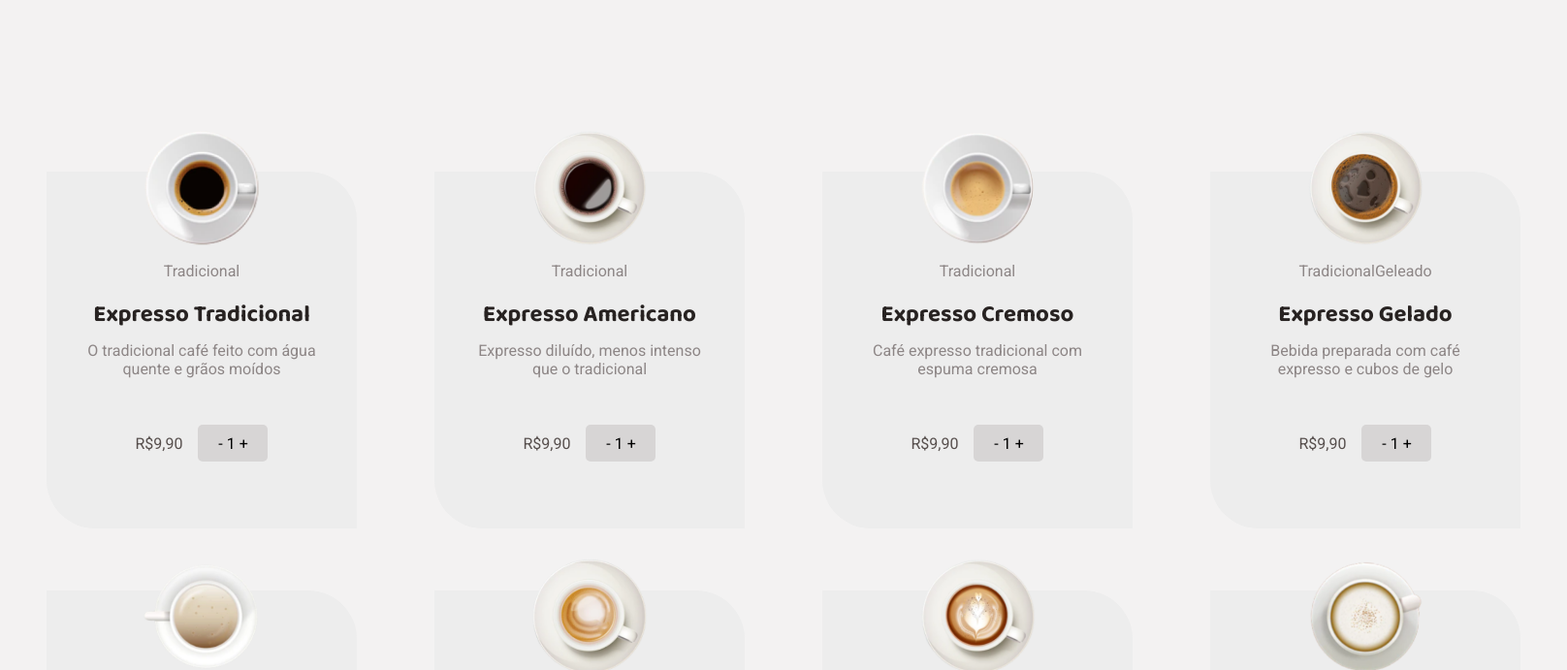
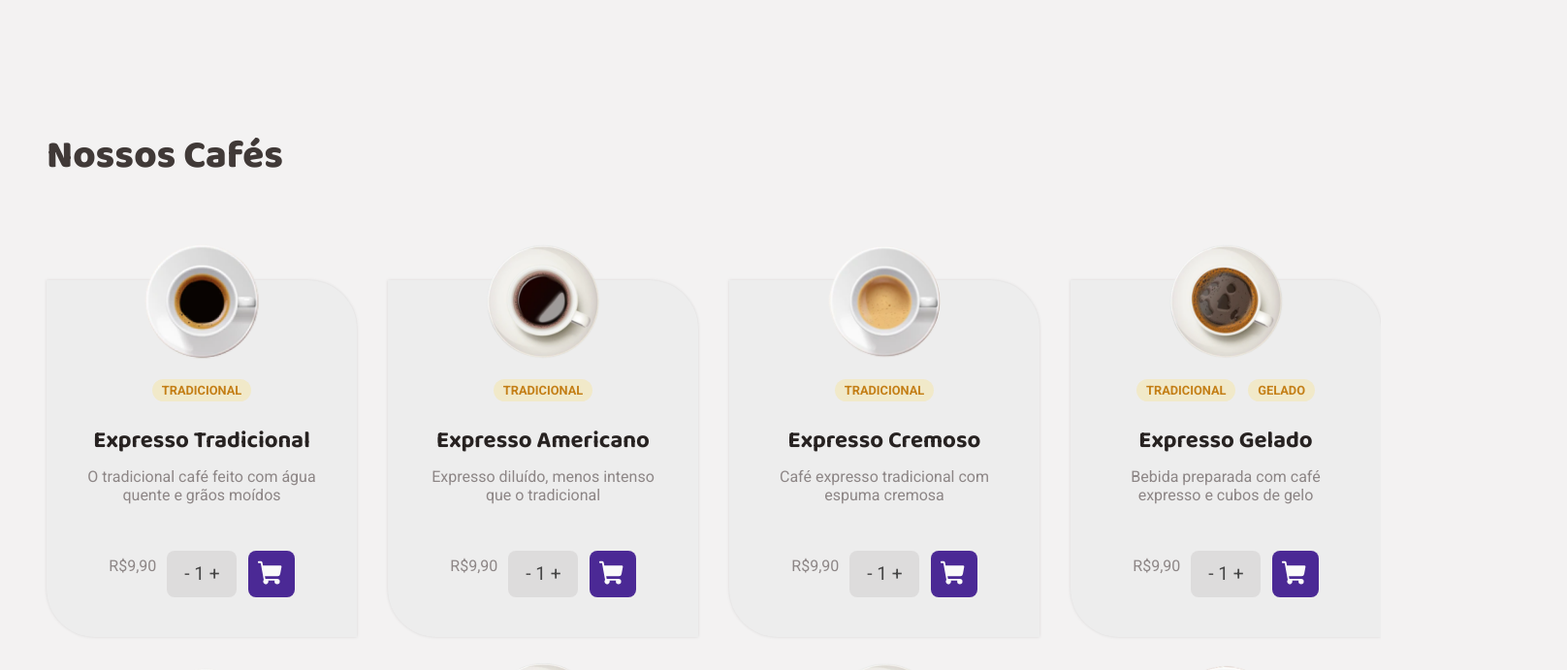
Before and after one commit to 2305ray/coffee-ignite-ts, a React (Vite) app: page / in a window 1280 px wide. Shown: the part 800-1491 px from the top of the page at 97% size, 1616 px wide, since content can reach past the window. Built offline with nearby package versions, Linux system fonts and the light colour scheme.

Commit message:
categorias feita

```diff
--- a/src/components/Pages/home/cafés.ts
+++ b/src/components/Pages/home/cafés.ts
@@ -1,14 +1,25 @@
 import { styled } from "styled-components";
 
+
+export const ContainerAll = styled.div`
+display: flex;
+
+h1 {
+  font-size: 2.5rem;
+  margin-bottom: 6rem;
+  font-weight: 800;
+  color: ${props => props.theme["GRAY-400"]};
+}
+`
 
 export const ComprasDeCafe = styled.div`
   display: grid;
   grid-template-columns: repeat(4, 1fr) ; /* 4 colunas flexíveis */
-  gap: 1rem; /* Espaço entre os itens */
   text-align: center;
   align-items: center;
   justify-content: center;
   margin-bottom: 2rem;
+
 
   div {
     border-top-right-radius: 50px;
@@ -21,6 +32,7 @@ export const ComprasDeCafe = styled.div`
     background: ${props => props.theme["WHITE-300"]};
     width: 20rem;  /* Definindo largura */
     height: 23rem; /* Definindo altura */
+    box-shadow: ${props => props.theme["GRAY-100"]} 0px 0px 3px
   }
 
   header {
@@ -49,26 +61,63 @@ export const ComprasDeCafe = styled.div`
     font-size: 1rem;
     color: ${props => props.theme["GRAY-200"]};
     margin-bottom: 1rem;
+
+    &.about{
+      font-size: 0.8rem;
+      font-weight: 700;
+      display: flex;
+      color: ${props => props.theme["YELLOW-500"]};
+      height: 2rem;
+      width: 5rem;
+      align-items: center;
+      justify-content: center;
+      gap: 0.8rem;
+      white-space: nowrap;
+
+      .tag-item {
+        padding: 4px 10px;
+        border-radius: 15px;
+        background: ${props => props.theme["YELLOW-100"]};
+      }
+    }
   }
 
+
   section {
-    padding: 2rem;
     margin-top: 1rem;
-    gap: 1rem;
+    gap: 0.7rem;
     display: flex;
     justify-content: space-between; /* Alinha os botões de incremento e decremento */
     align-items: center; /* Garante que os elementos fiquem centralizados verticalmente */
     padding-top: 1rem;
     flex-grow: 0; /* Impede que o footer cresça mais do que o necessário */
+
+    p {
+      align-items: center;
+      justify-content: center;
+    }
+
   }
 
   button {
     background: ${props => props.theme["GRAY-100"]};
-    border-radius: 5px;
+    border-radius: 8px;
     border: none;
     width: 4.5rem;
-    height: 2.375rem;
+    height: 3rem;
+    opacity: 0.7;
+    font-size: 1.2rem;
+
+
   }
+    .ShoppingCart {
+      color: ${props => props.theme["WHITE-100"]};
+      background: ${props => props.theme["PURPLE-500"]};
+      width: 3rem;
+      height: 3rem;
+      opacity: 1;
+      padding: 0.6rem;
+    }
 
 
   @media (max-width: 768px) {
--- a/src/components/Pages/home/index.tsx
+++ b/src/components/Pages/home/index.tsx
@@ -1,6 +1,6 @@
 import React, { useEffect, useState } from "react";
 import café from '../../../assets/café.svg';
-import { ComprasDeCafe, ContainerCoffee } from './cafés'
+import { ComprasDeCafe, ContainerCoffee, ContainerAll } from './cafés'
 import { expressoTradicional, expressoAmericano, expressoCremoso, expressoGelado,
   caféComLeite, latte, capuccino, macchiato, mocaccino, chocolateQuente, cubano,
   havaiano, arabe, irlandes } from './cafesSvg';
@@ -13,110 +13,121 @@ interface CoffeeProps {
   title: string;
   description: string;
   footer: string;
-  about?: string | string[];
+  about?: string[];
 }
+
 
 export const coffeeList = [
   {
     id: 1,
     image: expressoTradicional,
-    about: "Tradicional",
+    about: ["TRADICIONAL"],
     title: "Expresso Tradicional",
     description: "O tradicional café feito com água quente e grãos moídos",
-    footer: 'R$9,90'
+    footer: '9,90'
   },
   {
      id: 2,
      image: expressoAmericano,
-     about: "Tradicional",
+     about: ["TRADICIONAL"],
      title: "Expresso Americano",
      description: "Expresso diluído, menos intenso que o tradicional",
-     footer: 'R$9,90'
+     footer: '9,90'
   },
   {
     id: 3,
     image: expressoCremoso,
-    about: ["Tradicional"],
+    about: ["TRADICIONAL"],
     title: "Expresso Cremoso",
     description: "Café expresso tradicional com espuma cremosa",
-    footer: 'R$9,90'
+    footer: '9,90'
   },
   {
     id: 4,
     image: expressoGelado,
-    about: ["Tradicional", "Geleado"],
+    about: ["TRADICIONAL", "GELADO"],
     title: "Expresso Gelado",
     description: "Bebida preparada com café expresso e cubos de gelo",
-    footer: 'R$9,90'
+    footer: '9,90'
   },
   {
     id: 5,
     image: caféComLeite,
+    about: ["TRADICIONAL", "COM LEITE"],
     title: "Café com Leite",
     description: "Meio a meio de expresso tradicional com leite vaporizado",
-    footer: 'R$9,90' },
+    footer: '9,90' },
   {
     id: 6,
     image: latte,
+    about: ["TRADICIONAL", "COM LEITE"],
     title: "Latte",
     description: "Uma dose de café expresso com o dobro de leite e espuma cremosa",
-    footer: 'R$9,90'
+    footer: '9,90'
   },
   {
     id: 7,
     image: capuccino,
+    about: ["TRADICIONAL", "COM LEITE"],
     title: "Capuccino",
     description: "Bebida com canela feita de doses iguais de café, leite e espuma",
-    footer: 'R$9,90'
+    footer: '9,90'
   },
   {
     id: 8,
     image: macchiato,
+    about: ["TRADICIONAL", "COM LEITE"],
     title: "Macchiato",
     description: "Café expresso misturado com um pouco de leite quente e espuma",
-    footer: 'R$9,90'
+    footer: '9,90'
   },
   {
     id: 9,
     image: mocaccino,
+    about: ["TRADICIONAL", "COM LEITE"],
     title: "Mocaccino",
     description: "Café expresso com calda de chocolate, pouco leite e espuma",
-    footer: 'R$9,90'
+    footer: '9,90'
   },
   {
     id: 10,
     image: chocolateQuente,
+    about: ["TRADICIONAL", "COM LEITE"],
     title: "Chocolate Quente",
     description: "Bebida feita com chocolate dissolvido no leite quente e café",
-    footer: 'R$9,90'
+    footer: '9,90'
   },
   {
     id: 11,
     image: cubano,
+    about: ["ESPECIAL", "ALCOÓLICO", "GELADO"],
     title: "Cubano",
     description: "Drink gelado de café expresso com rum, creme de leite e hortelã",
-    footer: 'R$9,90'
+    footer: '9,90'
   },
   {
     id: 12,
     image: havaiano,
+    about: ["ESPECIAL"],
     title: "Havaiano",
     description: "Bebida adocicada preparada com café e leite de coco",
-    footer: 'R$9,90'
+    footer: '9,90'
   },
   {
     id: 13,
     image: arabe,
+    about: ["ESPECIAL"],
     title: "Árabe",
     description: "Bebida preparada com grãos de café árabe e especiarias",
-    footer: 'R$9,90'
+    footer: '9,90'
   },
   {
     id: 14,
     image: irlandes,
+    about: ["ESPECIAL", "ALCOÓLICO"],
     title: "Irlandês",
     description: "Bebida a base de café, uísque irlandês, açúcar e chantilly",
-    footer: 'R$9,90'
+    footer: '9,90'
   }
 ];
 
@@ -124,22 +135,31 @@ export function BuyACoffee({ image, description, title, about, footer }: CoffeeP
 
   return (
 
+
     <ComprasDeCafe>
       <div>
         <header>
           <img src={image} alt={`Imagem do ${title}`} />
         </header>
-        <p>{about}</p>
+       <p className="about">
+          {about?.map((tag) => (
+            <span key={tag} className="tag-item">{tag}</span>
+          ))}
+        </p>
         <h5>{title}</h5>
         <p>{description}</p>
         <section>
-          {footer}
+            <p>R${footer}</p>
             <button type="button">- <span>1</span> +</button>
+            <button className="ShoppingCart" type="submit">
+              <ShoppingCart size={29}  weight="fill"/>
+            </button>
         </section>
 
       </div>
 
     </ComprasDeCafe>
+
   );
 }
 
@@ -192,9 +212,14 @@ export function Home() {
           </div>
           <img src={café} alt="Imagem de um café" />
         </SeparatorImage>
+
       </ContainerShop>
 
+        <ContainerAll>
+          <h1>Nossos Cafés</h1>
+        </ContainerAll>
       <ContainerCoffee>
+
         {coffeeList.map((coffee) => (
           <BuyACoffee
             key={coffee.id}
@@ -207,6 +232,9 @@ export function Home() {
         ))}
       </ContainerCoffee>
       <Rodape> </Rodape>
-    </div>
+
+
+
+      </div>
   );
 }
--- a/src/components/Pages/home/styles.ts
+++ b/src/components/Pages/home/styles.ts
@@ -7,7 +7,7 @@ export const ContainerShop = styled.section`
   flex-wrap: wrap;  /* Permitindo que os itens se quebrem em várias linhas */
   width: 100%;
   align-items: center;
-  margin-bottom: 12rem;
+  margin-bottom: 9rem;
   margin-top: 7rem;
 
   &::before {
@@ -16,12 +16,12 @@ export const ContainerShop = styled.section`
     top: 0;
     left: 0;
     width: 100%;
-    height: 100%;
+    height: 95%;
     background-image: url(${Background});
     background-size: cover;
     background-position: center;
-    mask-image: linear-gradient(to bottom, rgba(0,0,0,1) 70%, rgba(0,0,0,0) 100%);
-    -webkit-mask-image: linear-gradient(to bottom, rgba(0,0,0,1) 70%, rgba(0,0,0,0) 100%);
+    mask-image: linear-gradient(to bottom, rgba(0,0,0,1) 100%, rgba(0,0,0,0) 100%);
+    -webkit-mask-image: linear-gradient(to bottom, rgba(0,0,0,1) 100%, rgba(0,0,0,0) 100%);
     opacity: 90%;
     z-index: -1;
 
```
